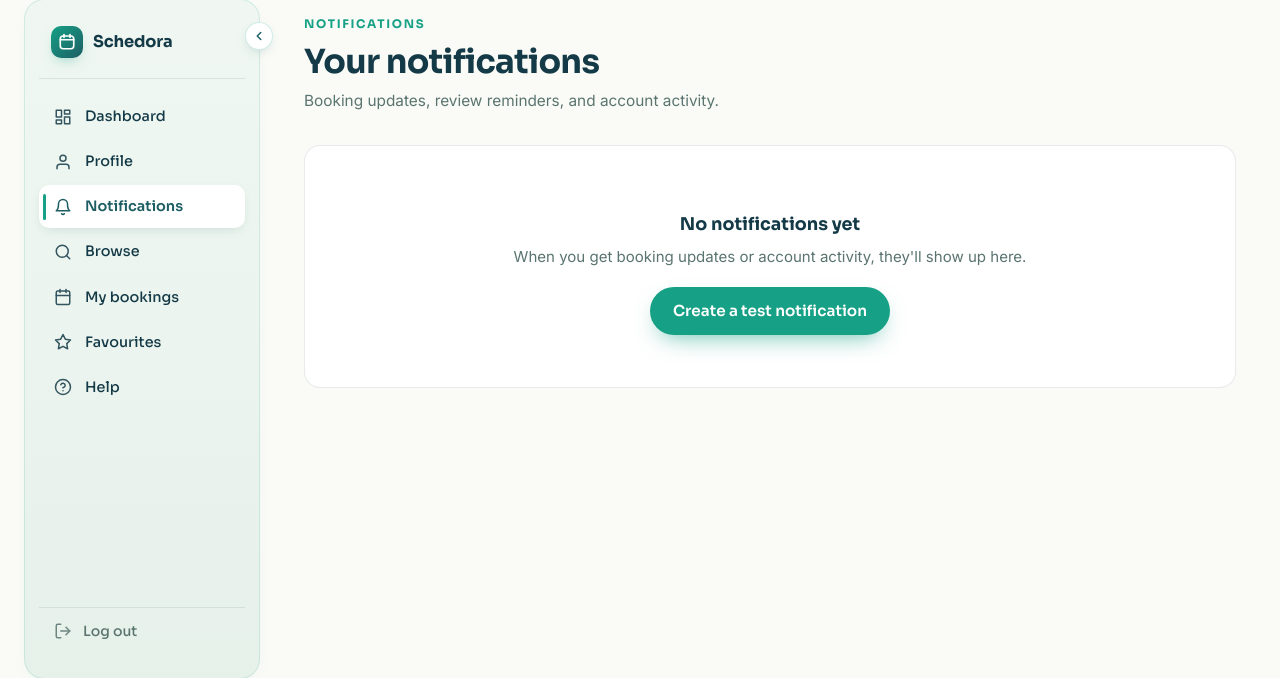
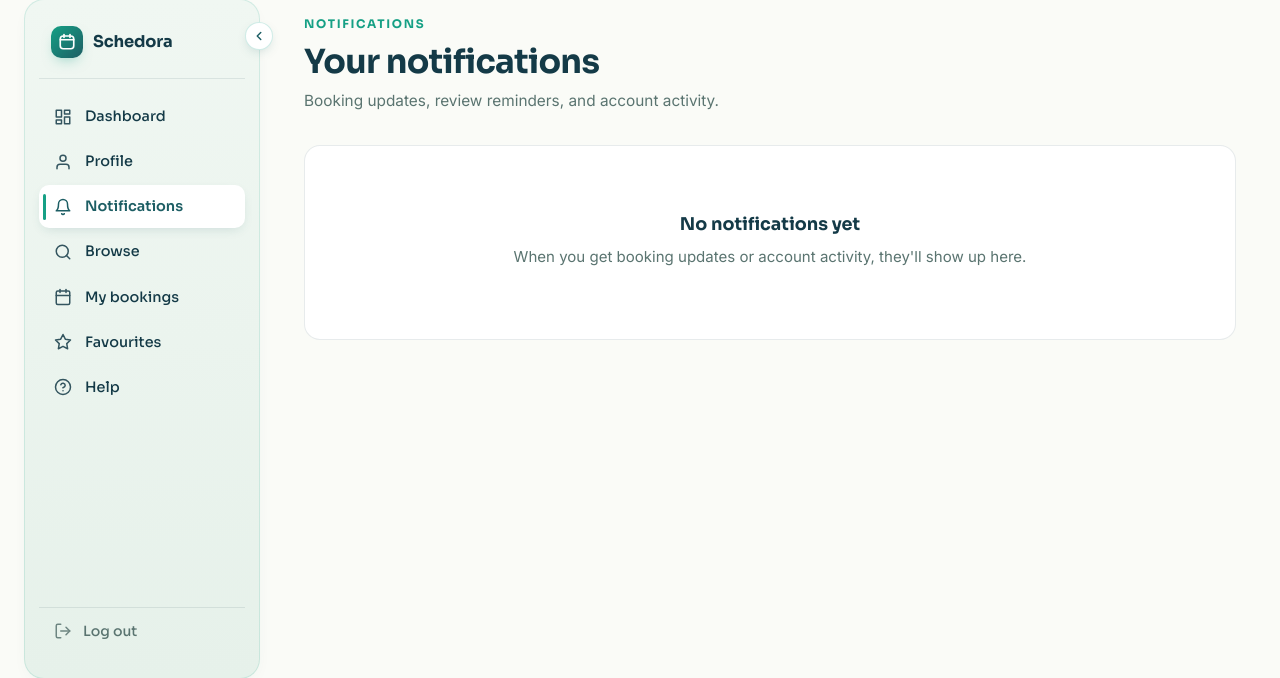
Before and after one commit to jewelthapa/Schedora, a Flask app: page /notifications in a window 1280 px wide. Shown: the part 106-784 px from the top of the page. Run offline with Flask 3, Linux system fonts and the light colour scheme; the visitor is signed in with stand-in values (Sample User, id 1); data that the repository does not hold is empty.

Commit message:
Removed dev-only test notification route before submission

```diff
--- a/app/controllers/notificationController.py
+++ b/app/controllers/notificationController.py
@@ -58,20 +58,6 @@ def deleteOne(notification_id):
     flash("Notification deleted.", "success")
     return redirect(url_for("notification.notifications"))
 
-
-@login_required
-def createTest():
-    """Dev helper: create a fake notification so we can see the flow work
-    before bookings exist. Remove this route before production."""
-    notification_repo.create(
-        g.current_user["id"],
-        "This is a test notification.",
-        "info",
-    )
-    flash("Test notification created.", "success")
-    return redirect(url_for("notification.notifications"))
-
-
 def _update_one(notification_id, user_id, set_read):
     """Safely update a notification only if it belongs to the caller."""
     conn = get_connection()
--- a/app/templates/notifications/list.html
+++ b/app/templates/notifications/list.html
@@ -50,7 +50,6 @@
     <div class="empty">
       <p class="empty__title">No notifications yet</p>
       <p class="empty__text">When you get booking updates or account activity, they'll show up here.</p>
-      <a class="btn btn--solid" href="{{ url_for('notification.createTest') }}">Create a test notification</a>
     </div>
   {% endif %}
 </section>
```
Also changed, not shown: app/routes/notificationRoutes.py (+0 -7 lines).
